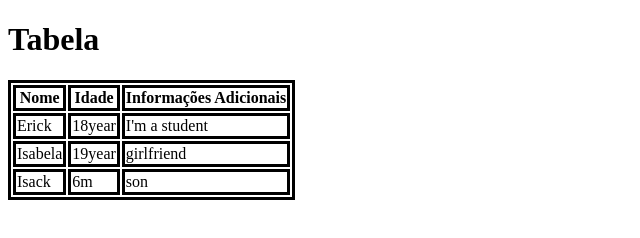
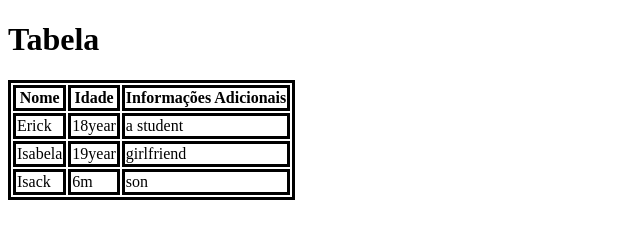
Before and after one commit to yo-CKey/tabela, a plain HTML site: page index.html in a window 1280 px wide. Shown: the full height of the page, 0-640 px from the left. Drawn offline with Linux system fonts and the light colour scheme.

Commit message:
removido o I'm

```diff
--- a/index.html
+++ b/index.html
@@ -23,7 +23,7 @@
         <tr>
             <td>Erick</td>
             <td>18year</td>
-            <td>I'm a student</td>
+            <td>a student</td>
         </tr>
         <tr>
             <td>Isabela</td>
```
